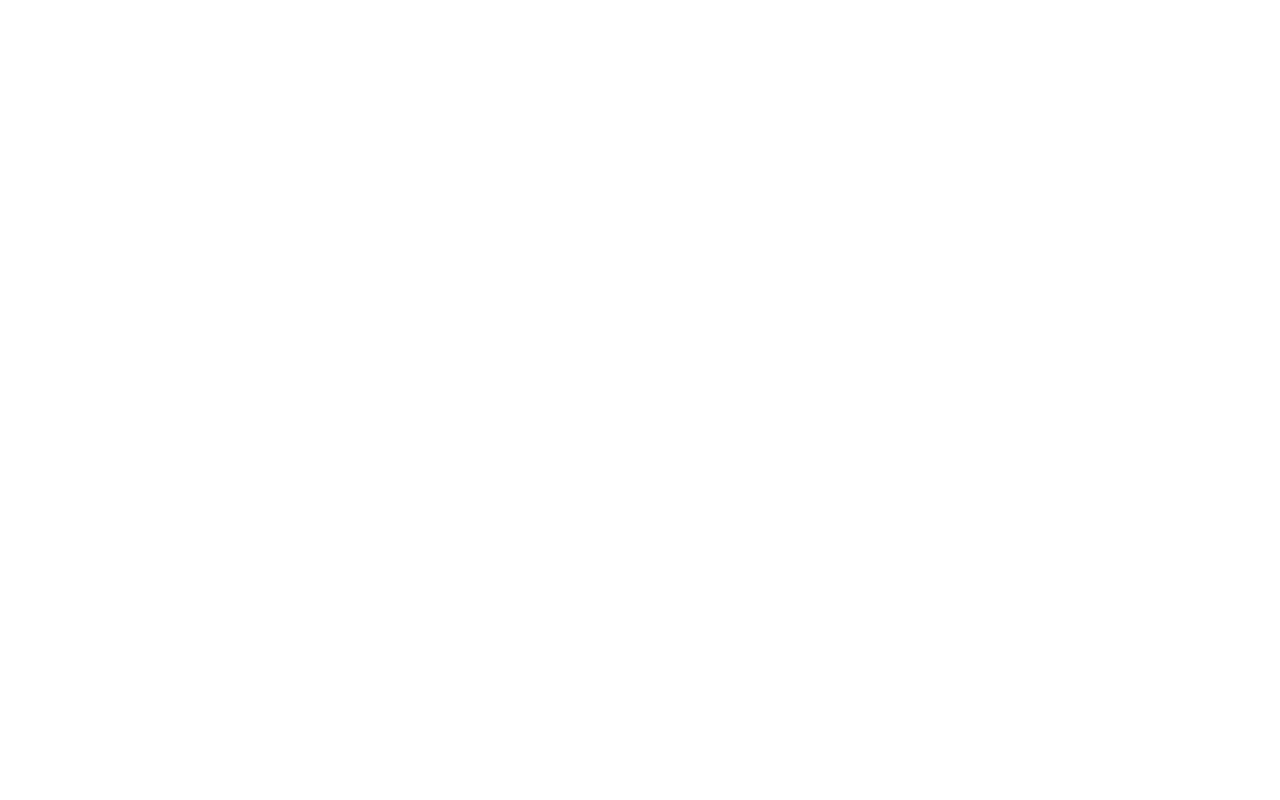
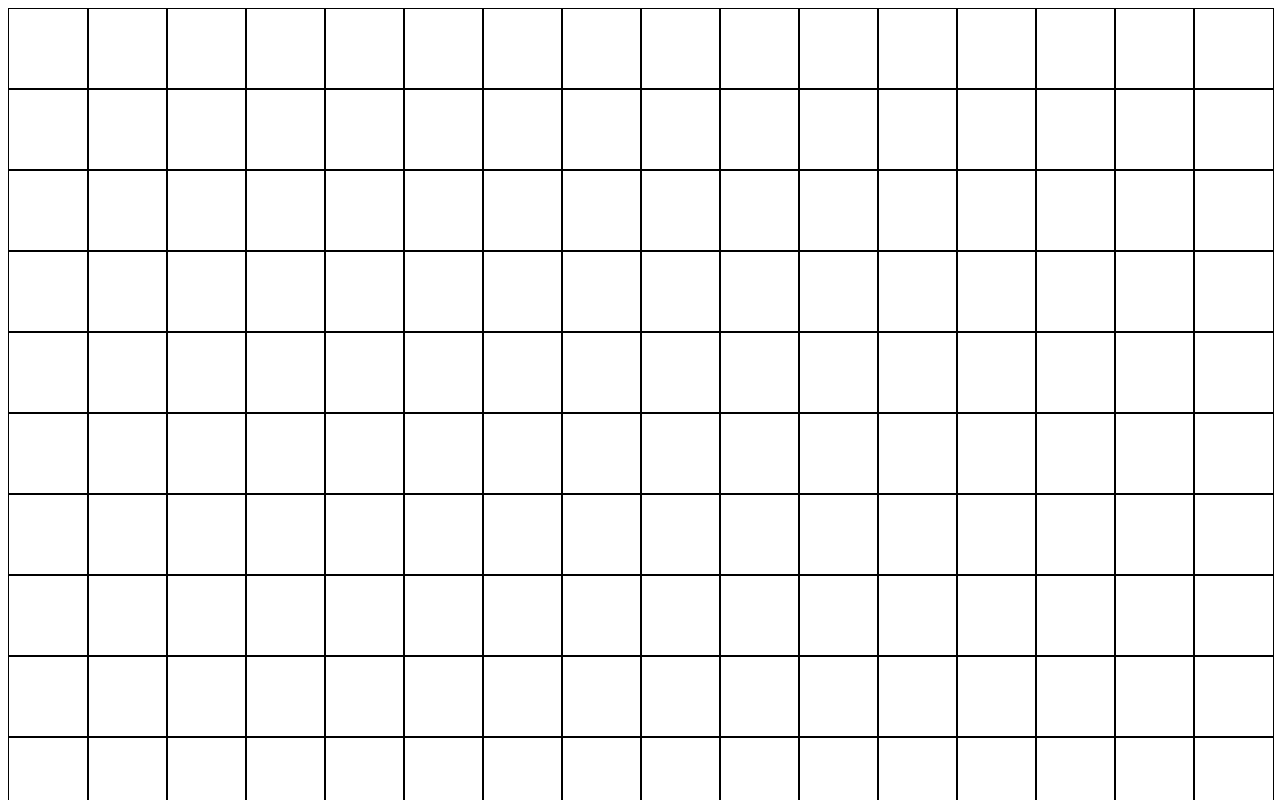
Before and after one commit to sangT220222/Etch-a-Sketch, a plain HTML site: page index.html in a window 1280 px wide. Shown: the top 800 px of the page. Drawn offline with Linux system fonts and the light colour scheme.

Commit message:
css grid style applied so grid of 16x16 appears visually

```diff
--- a/index.html
+++ b/index.html
@@ -4,7 +4,7 @@
     <meta charset="UTF-8">
     <title>Etch a Sketch</title>
     <script src="jSfile.js" defer></script>
-    <link href = "style.css" ref = "stylesheet">
+    <link href = "style.css" rel = "stylesheet">
     </head>
     <body>
     </body>
--- a/style.css
+++ b/style.css
@@ -0,0 +1,15 @@
+#container{
+    display : grid;
+    /*grid-template-column is used to define size and number of grid container*/
+    /*1fr = 1 fraction of avaliable space, 16 is the number of times to reapeat pattern*/
+    /*6 columns, each taking an equal fraction of the available space. Commonly used to create a grid where the columns are evenly distributed.*/
+    grid-template-columns: repeat(16, 1fr);
+    background-color: white; /* Add a border between squares */
+}
+
+#grid{
+    width: 100%;
+    height: 0;
+    padding-bottom: 100%; /* Maintain a square aspect ratio */
+    border: 1px solid black; /* Hide the border to make it look like a grid */
+}
```
